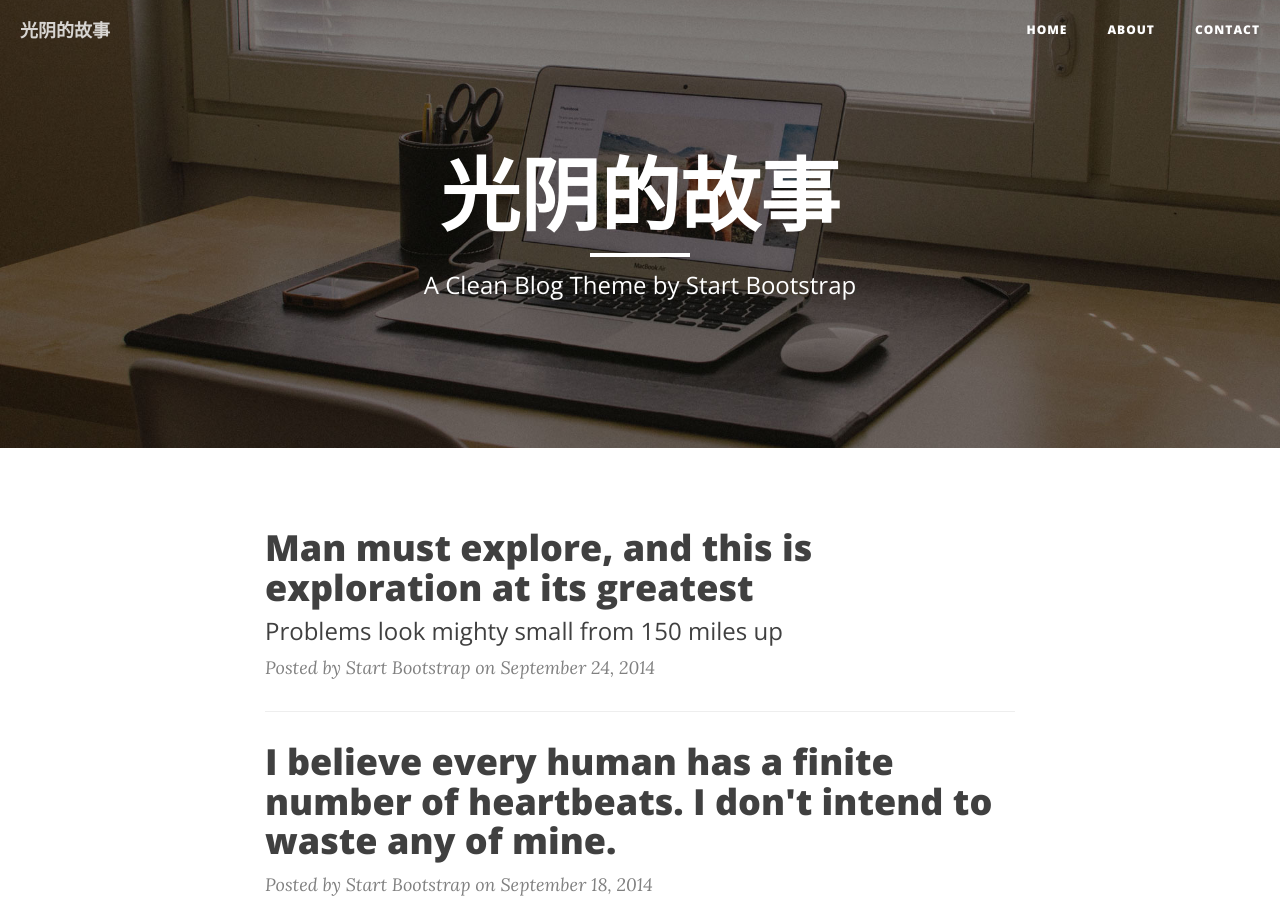
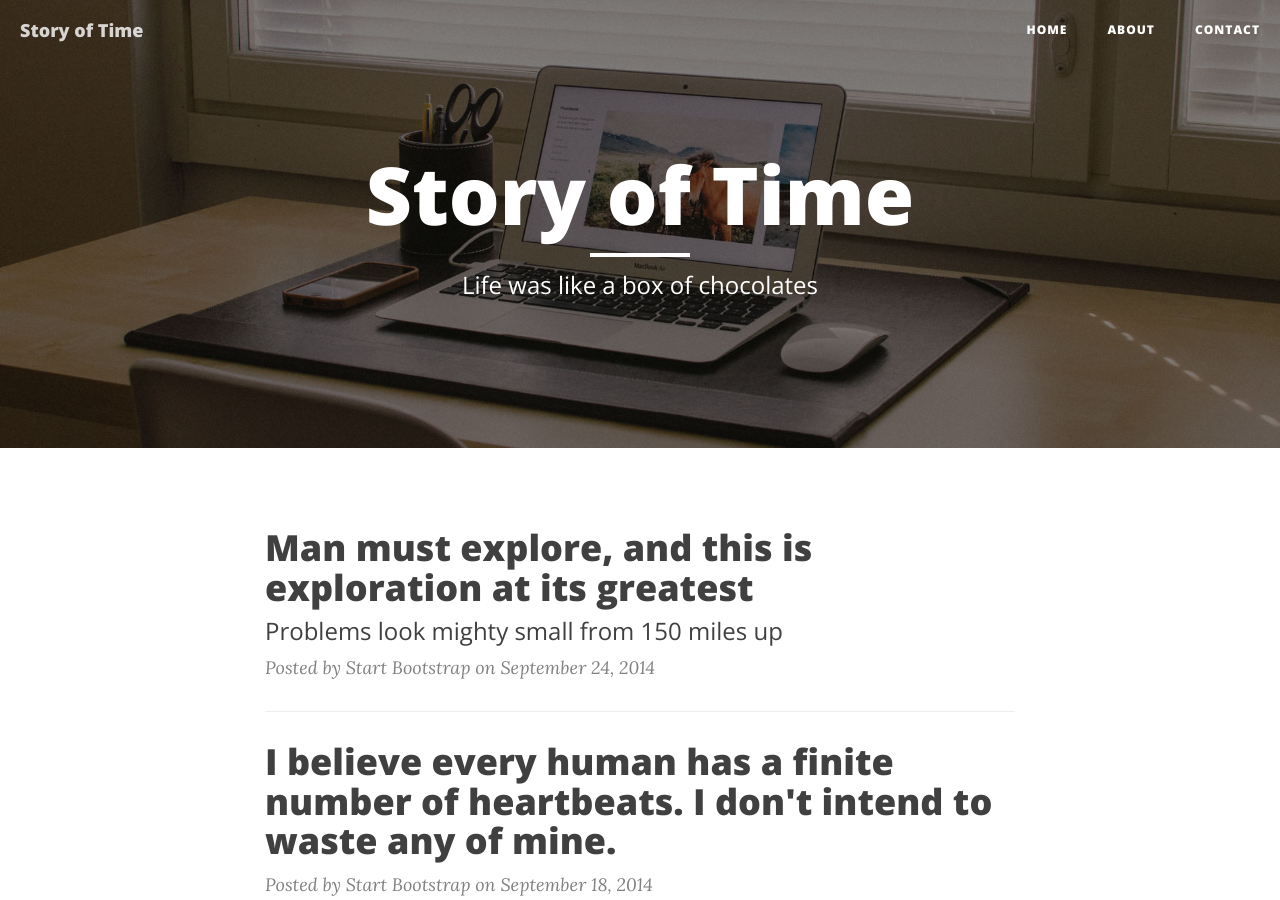
Before and after one commit to cundong/jekyll_demo, a Jekyll site: the page built from index.html, in a window 1280 px wide and 900 px high. Built offline with Jekyll 4.4.1, drawn with Linux system fonts in a browser that asks for light colours; nearby versions of some CDN libraries; the list of posts is cut into pages by our own code; some of the changed text lies outside the part shown.

Commit message:
update the title of the site

```diff
--- a/_config.yml
+++ b/_config.yml
@@ -1,5 +1,5 @@
 # Site settings
-title: 光阴的故事
+title: Story of Time
 header-img: img/home-bg.jpg
 email: cundong.liu@mail.com
 description: "Write your site description here. It will be used as your sites meta description as well!"
--- a/index.html
+++ b/index.html
@@ -1,6 +1,6 @@
 ---
 layout: page
-description: "A Clean Blog Theme by Start Bootstrap"
+description: "Life was like a box of chocolates"
 ---
 
 {% for post in paginator.posts %}
```
